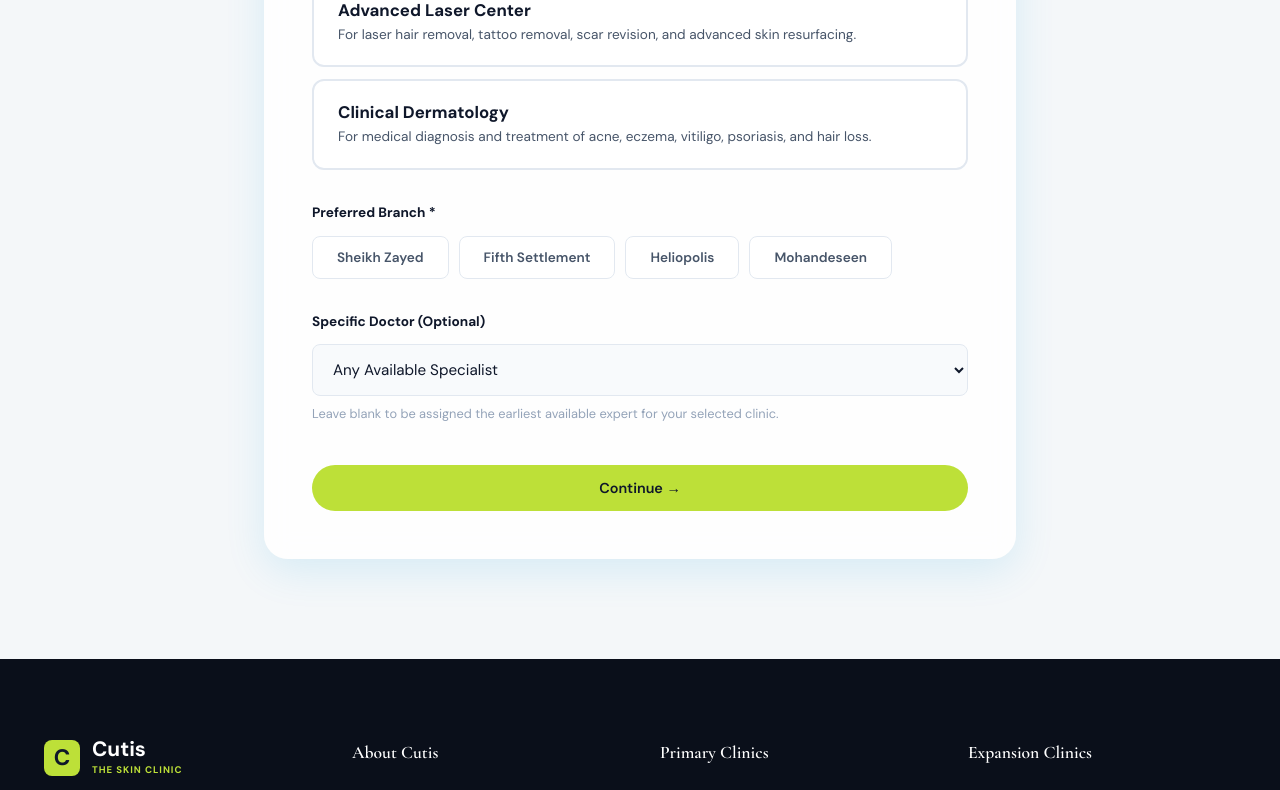
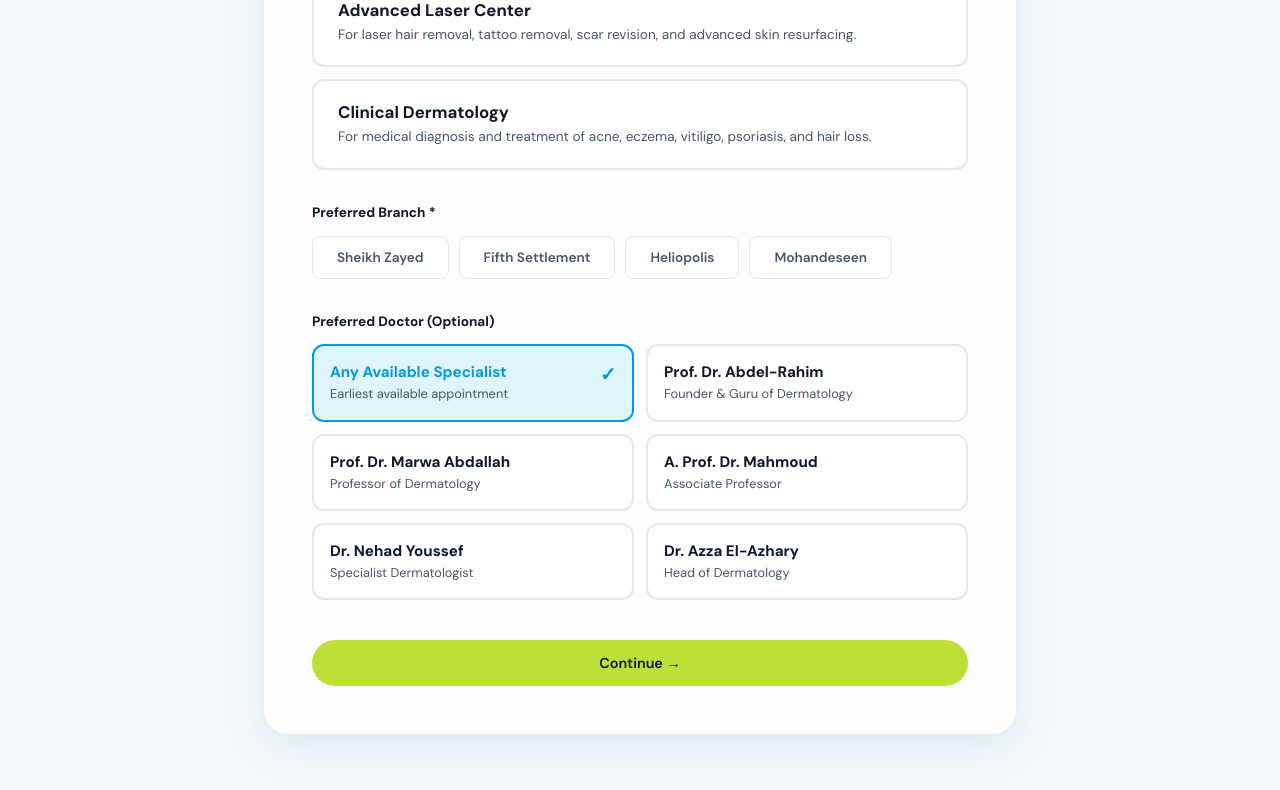
Before and after one commit to seif8545/cutis, a React (Create React App) app: page /book in a window 1280 px wide. Shown: the part 553-1343 px from the top of the page. Built offline with nearby package versions, Linux system fonts and the light colour scheme.

Commit message:
Refactor BookingPage with upgraded doctors and clinics
Upgraded the doctors array to include specific titles and descriptions for better clarity in the UI. Updated the clinic and doctor selection components to reflect the new structure.

```diff
--- a/src/pages/BookingPage.jsx
+++ b/src/pages/BookingPage.jsx
@@ -2,9 +2,7 @@ import React, { useState } from 'react';
 import '../styles/global.css';
 
 const BRANCHES = ["Sheikh Zayed", "Fifth Settlement", "Heliopolis", "Mohandeseen"];
-const DOCTORS = ["Prof. Abdel-Rahim Abdallah", "Prof. Marwa Abdallah", "A. Prof. Mahmoud Abdallah", "Dr. Nehad Youssef", "Dr. Azza El-Azhary"];
 
-// We upgrade the Departments from a simple array to an array of objects with descriptions
 const CLINICS = [
   {
     id: "Cosmetic Dermatology",
@@ -23,13 +21,23 @@ const CLINICS = [
   }
 ];
 
+// Upgraded doctors array to include their specific titles for the new cards
+const DOCTORS = [
+  { id: "Any", name: "Any Available Specialist", desc: "Earliest available appointment" },
+  { id: "Prof. Abdel-Rahim Abdallah", name: "Prof. Dr. Abdel-Rahim", desc: "Founder & Guru of Dermatology" },
+  { id: "Prof. Marwa Abdallah", name: "Prof. Dr. Marwa Abdallah", desc: "Professor of Dermatology" },
+  { id: "A. Prof. Mahmoud Abdallah", name: "A. Prof. Dr. Mahmoud", desc: "Associate Professor" },
+  { id: "Dr. Nehad Youssef", name: "Dr. Nehad Youssef", desc: "Specialist Dermatologist" },
+  { id: "Dr. Azza El-Azhary", name: "Dr. Azza El-Azhary", desc: "Head of Dermatology" }
+];
+
 export default function BookingPage() {
   const [step, setStep] = useState(1);
   const [formData, setFormData] = useState({
     visitType: 'Clinics',
     branch: '',
     department: '',
-    doctor: '',
+    doctor: '', // Empty means "Any Available"
     fullName: '',
     phone: '',
     email: '',
@@ -82,17 +90,14 @@ export default function BookingPage() {
                   {CLINICS.map(clinic => (
                     <button
                       key={clinic.id}
-                      className={`clinic-card ${formData.department === clinic.id ? 'active' : ''}`}
+                      className={`selection-card ${formData.department === clinic.id ? 'active' : ''}`}
                       onClick={() => updateField('department', clinic.id)}
                     >
                       <div style={{ display: 'flex', justifyContent: 'space-between', alignItems: 'center', marginBottom: '4px' }}>
-                        <div className="clinic-title">{clinic.title}</div>
-                        {/* Checkmark appears when selected */}
-                        {formData.department === clinic.id && (
-                          <div style={{ color: 'var(--brand-blue)', fontSize: '1.2rem', fontWeight: 'bold' }}>✓</div>
-                        )}
+                        <div className="card-title">{clinic.title}</div>
+                        {formData.department === clinic.id && <div className="check-icon">✓</div>}
                       </div>
-                      <div className="clinic-desc">{clinic.desc}</div>
+                      <div className="card-desc">{clinic.desc}</div>
                     </button>
                   ))}
                 </div>
@@ -114,16 +119,31 @@ export default function BookingPage() {
                 </div>
               </div>
 
-              {/* Doctor Dropdown */}
+              {/* New Doctor Selection Grid */}
               <div className="form-group" style={{ marginBottom: '40px' }}>
-                <label className="custom-label">Specific Doctor (Optional)</label>
-                <select className="custom-select" value={formData.doctor} onChange={(e) => updateField('doctor', e.target.value)}>
-                  <option value="">Any Available Specialist</option>
-                  {DOCTORS.map(doc => <option key={doc} value={doc}>{doc}</option>)}
-                </select>
-                <p style={{ fontSize: '0.8rem', color: 'var(--text-muted)', marginTop: '8px' }}>
-                  Leave blank to be assigned the earliest available expert for your selected clinic.
-                </p>
+                <label className="custom-label">Preferred Doctor (Optional)</label>
+                <div className="grid-2" style={{ gap: '12px' }}>
+                  {DOCTORS.map(doc => {
+                    // Logic to handle the "Any" selection state visually
+                    const isActive = formData.doctor === doc.id || (doc.id === 'Any' && formData.doctor === '');
+
+                    return (
+                      <button
+                        key={doc.id}
+                        className={`selection-card compact ${isActive ? 'active' : ''}`}
+                        onClick={() => updateField('doctor', doc.id === 'Any' ? '' : doc.id)}
+                      >
+                        <div style={{ display: 'flex', justifyContent: 'space-between', alignItems: 'flex-start' }}>
+                          <div>
+                            <div className="card-title" style={{ fontSize: '0.95rem' }}>{doc.name}</div>
+                            <div className="card-desc" style={{ fontSize: '0.8rem', marginTop: '2px' }}>{doc.desc}</div>
+                          </div>
+                          {isActive && <div className="check-icon">✓</div>}
+                        </div>
+                      </button>
+                    )
+                  })}
+                </div>
               </div>
 
               <button className="btn btn-primary" style={{ width: '100%' }} onClick={nextStep} disabled={!formData.branch || !formData.department}>Continue →</button>
@@ -155,23 +175,24 @@ export default function BookingPage() {
             </div>
           )}
 
-          {/* STEP 3: MAIN CONCERN */}
+          {/* STEP 3: MAIN CONCERN (Now completely Optional) */}
           {step === 3 && (
             <div className="reveal">
-              <h2 className="heading-md">Medical Concern</h2>
+              <h2 className="heading-md">Visit Details <span style={{ fontSize: '1rem', color: 'var(--text-muted)', fontWeight: '400' }}>(Optional)</span></h2>
               <div className="form-group">
-                <label className="custom-label">What is your main concern? *</label>
+                <label className="custom-label">Is there anything specific the doctor should know beforehand?</label>
                 <textarea
                   className="custom-input"
                   rows="6"
-                  placeholder="Please describe the skin issue or treatment you are interested in..."
+                  placeholder="Feel free to describe the skin issue, your desired treatment, or any specific symptoms you've been experiencing..."
                   value={formData.chiefComplaint}
                   onChange={(e) => updateField('chiefComplaint', e.target.value)}
                 ></textarea>
               </div>
               <div style={{ display: 'flex', gap: '16px', marginTop: '32px' }}>
                 <button className="btn btn-outline" style={{ flex: 1, color: 'var(--text-dark)', borderColor: 'var(--border-lt)' }} onClick={prevStep}>Back</button>
-                <button className="btn btn-primary" style={{ flex: 2 }} onClick={nextStep} disabled={!formData.chiefComplaint}>Medical History →</button>
+                {/* Note: The 'disabled' property is removed here so they can skip this step entirely */}
+                <button className="btn btn-primary" style={{ flex: 2 }} onClick={nextStep}>Medical History →</button>
               </div>
             </div>
           )}
@@ -218,13 +239,12 @@ export default function BookingPage() {
         </div>
       </div>
 
-      {/* Embedded CSS for the new highly-polished UI elements */}
       <style>{`
         .form-group { margin-bottom: 24px; }
         .custom-label { display: block; font-size: 0.85rem; font-weight: 700; color: var(--text-dark); margin-bottom: 12px; }
 
-        /* New Clinic Selection Cards */
-        .clinic-card {
+        /* Unified Selection Cards for Clinics & Doctors */
+        .selection-card {
           width: 100%;
           text-align: left;
           padding: 20px 24px;
@@ -234,14 +254,14 @@ export default function BookingPage() {
           cursor: pointer;
           transition: all 0.2s cubic-bezier(0.25, 0.8, 0.25, 1);
         }
-        .clinic-card:hover { border-color: var(--brand-blue-lt); box-shadow: var(--shadow-sm); }
-        .clinic-card.active {
-          background: var(--brand-blue-lt);
-          border-color: var(--brand-blue);
-        }
-        .clinic-title { font-weight: 700; color: var(--text-dark); font-size: 1.05rem; }
-        .clinic-card.active .clinic-title { color: var(--brand-blue); }
-        .clinic-desc { font-size: 0.85rem; color: var(--text-mid); line-height: 1.5; margin-top: 4px; }
+        .selection-card.compact { padding: 16px; }
+        .selection-card:hover { border-color: var(--brand-blue-lt); box-shadow: var(--shadow-sm); }
+        .selection-card.active { background: var(--brand-blue-lt); border-color: var(--brand-blue); }
+
+        .card-title { font-weight: 700; color: var(--text-dark); font-size: 1.05rem; }
+        .selection-card.active .card-title { color: var(--brand-blue); }
+        .card-desc { font-size: 0.85rem; color: var(--text-mid); line-height: 1.5; margin-top: 4px; }
+        .check-icon { color: var(--brand-blue); font-size: 1.2rem; font-weight: bold; }
 
         /* Pill Grid for Locations */
         .pill-grid { display: flex; flex-wrap: wrap; gap: 10px; }
@@ -254,12 +274,12 @@ export default function BookingPage() {
         .pill-btn.active { background: var(--text-dark); border-color: var(--text-dark); color: #fff; }
 
         /* General Inputs */
-        .custom-input, .custom-select {
+        .custom-input {
           width: 100%; padding: 14px 16px; border-radius: 8px; border: 1px solid var(--border-lt);
           font-family: var(--font-sans); font-size: 0.95rem; background: #f8fafc; color: var(--text-dark);
-          transition: all 0.2s ease;
+          transition: all 0.2s ease; resize: vertical;
         }
-        .custom-input:focus, .custom-select:focus { outline: none; border-color: var(--brand-blue); background: #fff; box-shadow: 0 0 0 4px var(--brand-blue-lt); }
+        .custom-input:focus { outline: none; border-color: var(--brand-blue); background: #fff; box-shadow: 0 0 0 4px var(--brand-blue-lt); }
       `}</style>
     </div>
   );
```
